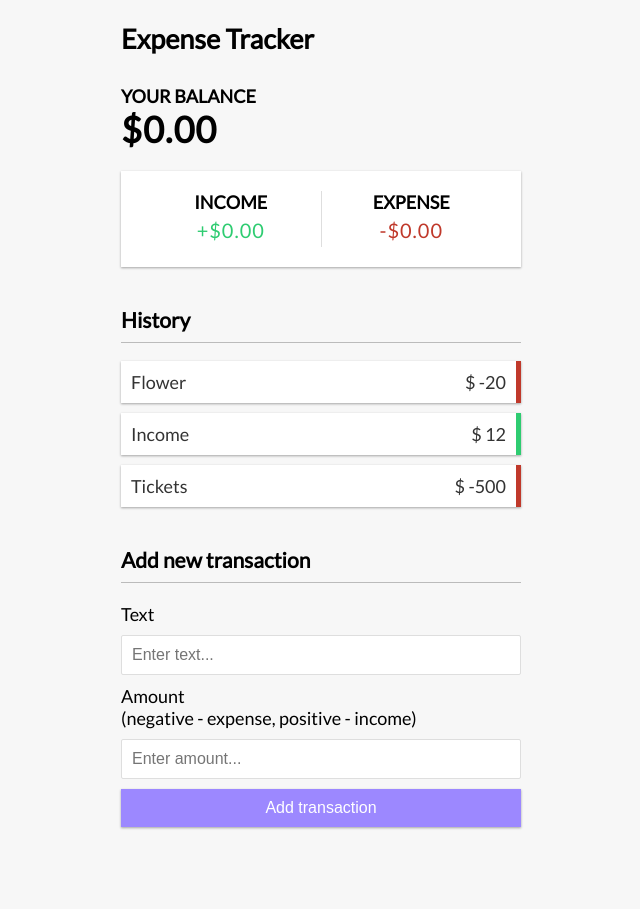
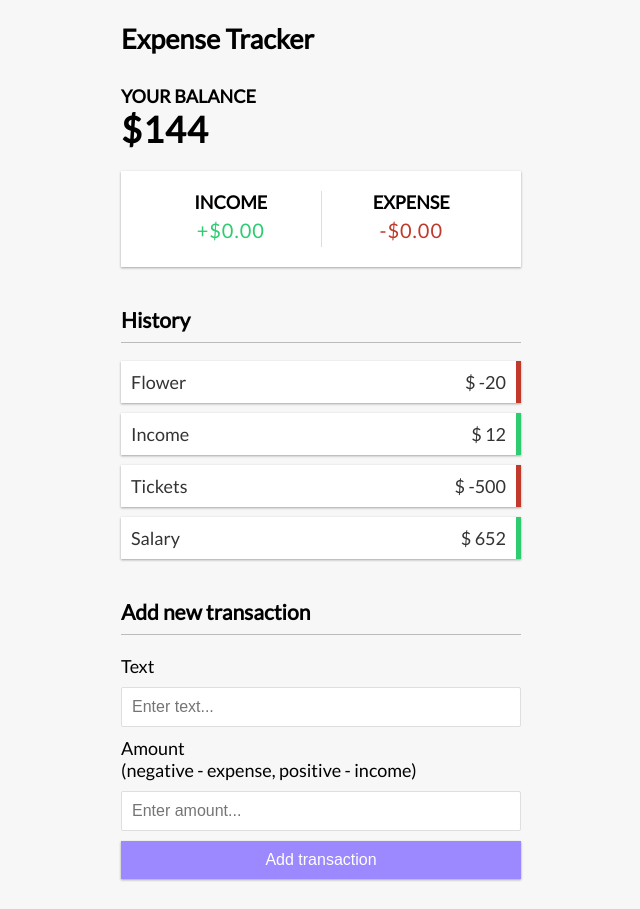
Before and after one commit to bhagat-abhishek/expense-manager, a Vue app: page / in a window 1280 px wide. Shown: the whole page, without its empty margins (319-959 px from the left). Before the commit the page ends 857 px from the top, so only its background shows below. Built offline with nearby package versions, Linux system fonts and the light colour scheme.

Commit message:
Feature:total balance calculation with computed()

```diff
--- a/src/App.vue
+++ b/src/App.vue
@@ -3,7 +3,7 @@
 
   <div class="container">
 
-    <Balance />
+    <Balance :total="total" />
     <IncomeExpenses />
     <TransactionList :transactions="transactions" />
     <AddTransaction />
@@ -13,17 +13,26 @@
 </template>
 
 <script setup>
-import { ref } from 'vue';
+import { ref, computed } from 'vue';
 import Header from "./components/Header.vue";
 import Balance from "./components/Balance.vue";
 import IncomeExpenses from "./components/IncomeExpenses.vue";
 import TransactionList from "./components/TransactionList.vue";
 import AddTransaction from "./components/AddTransaction.vue";
 
+// List of transactions
 const transactions = ref([
   { id: 1, text: 'Flower', amount: -20, },
   { id: 2, text: 'Income', amount: 12, },
   { id: 3, text: 'Tickets', amount: -500, },
+  { id: 4, text: 'Salary', amount: 652, },
 ]);
 
+// Total Balance
+const total = computed(() => {
+  return transactions.value.reduce((acc, transaction) => {
+    return acc + transaction.amount;
+  }, 0);
+});
+
 </script>
--- a/src/components/Balance.vue
+++ b/src/components/Balance.vue
@@ -1,4 +1,16 @@
 <template>
     <h4>Your Balance</h4>
-    <h1 id="balance">$0.00</h1>
+    <h1 id="balance">${{ total }}</h1>
 </template>
+
+<script setup>
+import { defineProps } from 'vue'
+
+const props = defineProps({
+    total: {
+        type: Number,
+        required: true
+    }
+})
+
+</script>
```
